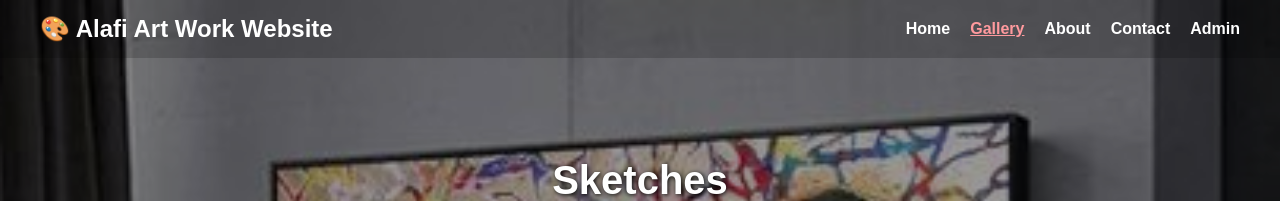
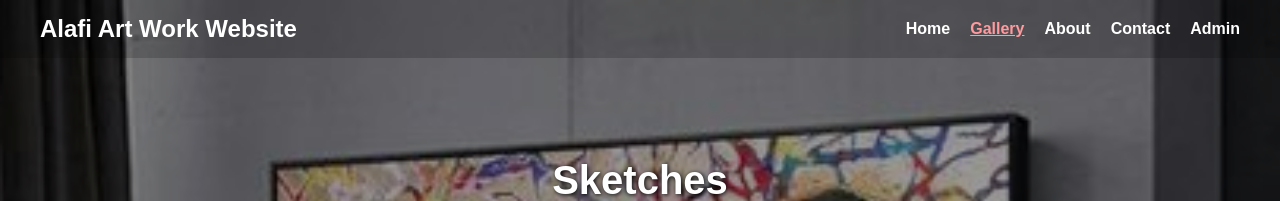
Before and after one commit to Atelier-22/Atelier-art-website, a plain HTML site: page sketches.html in a window 1280 px wide. Shown: the top 201 px of the page. Drawn offline with Linux system fonts and the light colour scheme.

Commit message:
Update sketches.html

```diff
--- a/sketches.html
+++ b/sketches.html
@@ -80,7 +80,7 @@
 <body>
 
   <nav>
-    <h1 class="logo">🎨 Alafi Art Work Website</h1>
+    <h1 class="logo"> Alafi Art Work Website</h1>
     <ul>
       <li><a href="index.html">Home</a></li>
       <li><a href="gallery.html" class="active">Gallery</a></li>
```
